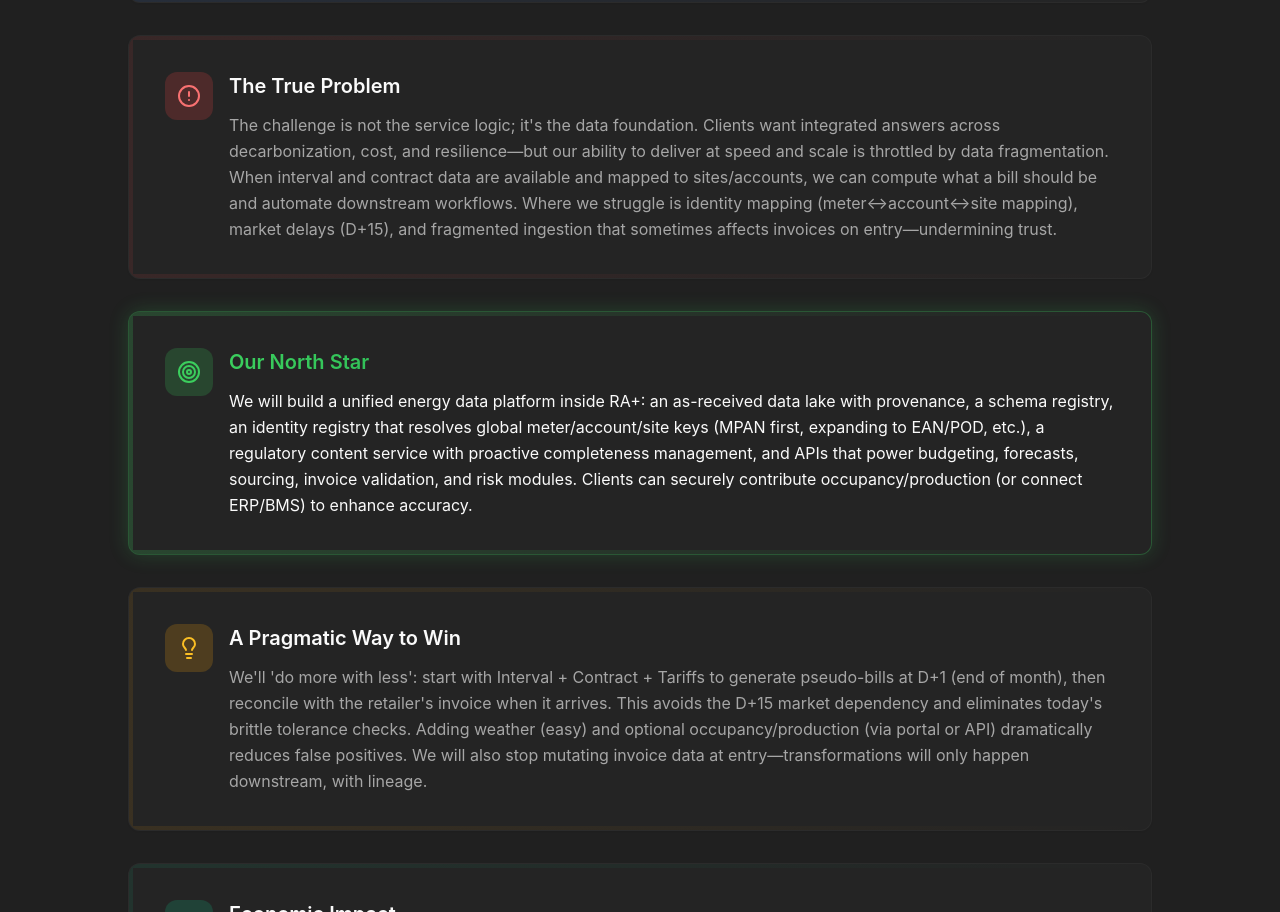
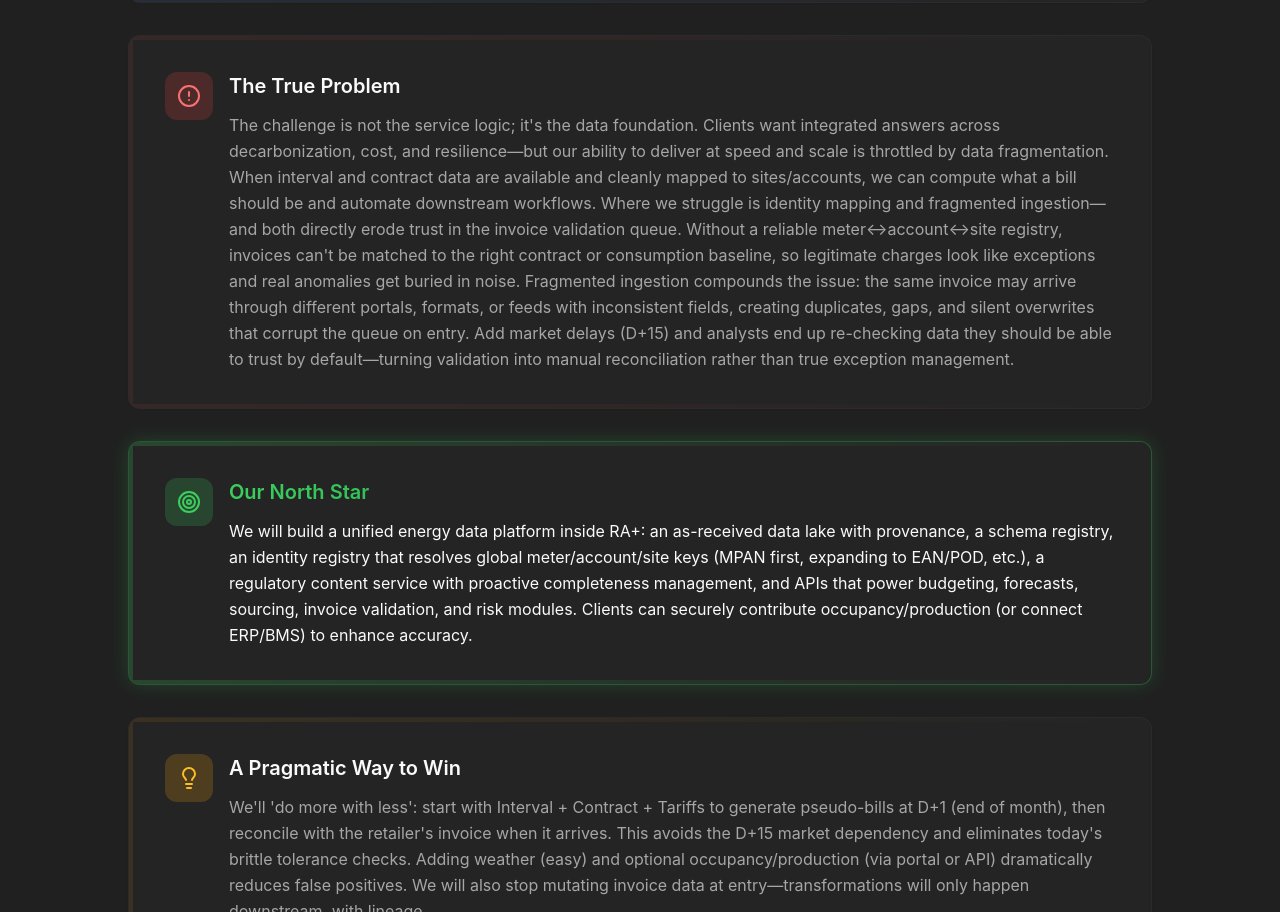
Before and after one commit to julienpicaud-se/new-2026-energy-supply-ra-trasnformation_to-share, a React (Vite) app: page / in a window 1280 px wide. Shown: the part 1373-2285 px from the top of the page. Built offline with nearby package versions, Linux system fonts and the light colour scheme.

Commit message:
Changes
Co-authored-by: julienpicaud-se <235715501+julienpicaud-se@users.noreply.github.com>

```diff
--- a/src/data/playbook-data.ts
+++ b/src/data/playbook-data.ts
@@ -606,7 +606,7 @@ export const marketConstraints = [
 
 export const executiveNarrative = {
   whatsHappening: "Clients are navigating the most challenging energy landscape in a generation: surging demand, constrained grids, geopolitical price shocks, decarbonization mandates, and rising expectations for AI-driven optimization. At the same time, our managed services business carries significant operating cost because we lack a single, authoritative way to ingest, standardize, and use the data that powers every offer—budgeting, invoice validation, sourcing, risk management, accruals, and PPA advisory. Teams spend outsized time reconciling interval, contract, invoice, tariff, and offer data across thousands of formats and retailer portals. The result: long budget cycles (~8 weeks), a long invoice validation queue, and duplicated portfolio work across multiple teams.",
-  trueProblem: "The challenge is not the service logic; it's the data foundation. Clients want integrated answers across decarbonization, cost, and resilience—but our ability to deliver at speed and scale is throttled by data fragmentation. When interval and contract data are available and mapped to sites/accounts, we can compute what a bill should be and automate downstream workflows. Where we struggle is identity mapping (meter↔account↔site mapping), market delays (D+15), and fragmented ingestion that sometimes affects invoices on entry—undermining trust.",
+  trueProblem: "The challenge is not the service logic; it's the data foundation. Clients want integrated answers across decarbonization, cost, and resilience—but our ability to deliver at speed and scale is throttled by data fragmentation. When interval and contract data are available and cleanly mapped to sites/accounts, we can compute what a bill should be and automate downstream workflows. Where we struggle is identity mapping and fragmented ingestion—and both directly erode trust in the invoice validation queue. Without a reliable meter↔account↔site registry, invoices can't be matched to the right contract or consumption baseline, so legitimate charges look like exceptions and real anomalies get buried in noise. Fragmented ingestion compounds the issue: the same invoice may arrive through different portals, formats, or feeds with inconsistent fields, creating duplicates, gaps, and silent overwrites that corrupt the queue on entry. Add market delays (D+15) and analysts end up re-checking data they should be able to trust by default—turning validation into manual reconciliation rather than true exception management.",
   northStar: "We will build a unified energy data platform inside RA+: an as-received data lake with provenance, a schema registry, an identity registry that resolves global meter/account/site keys (MPAN first, expanding to EAN/POD, etc.), a regulatory content service with proactive completeness management, and APIs that power budgeting, forecasts, sourcing, invoice validation, and risk modules. Clients can securely contribute occupancy/production (or connect ERP/BMS) to enhance accuracy.",
   pragmaticWay: "We'll 'do more with less': start with Interval + Contract + Tariffs to generate pseudo-bills at D+1 (end of month), then reconcile with the retailer's invoice when it arrives. This avoids the D+15 market dependency and eliminates today's brittle tolerance checks. Adding weather (easy) and optional occupancy/production (via portal or API) dramatically reduces false positives. We will also stop mutating invoice data at entry—transformations will only happen downstream, with lineage.",
   economicImpact: [
```
